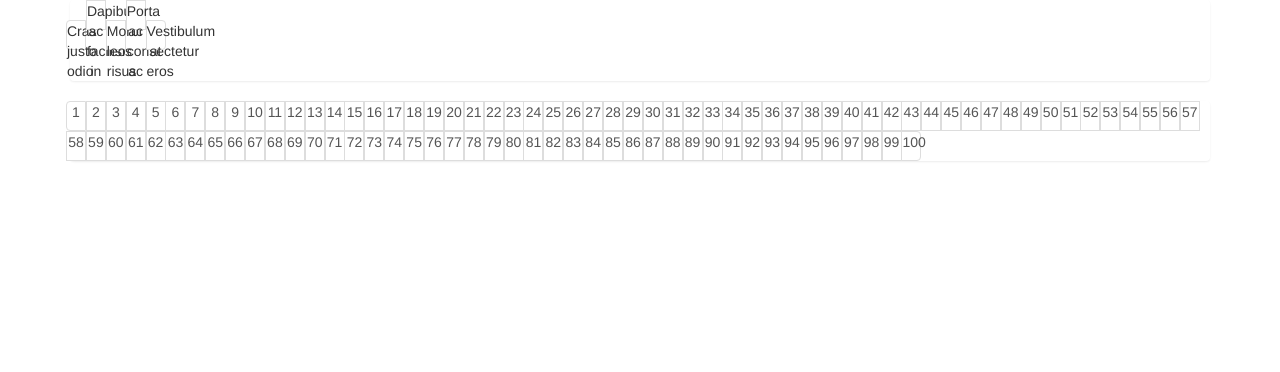
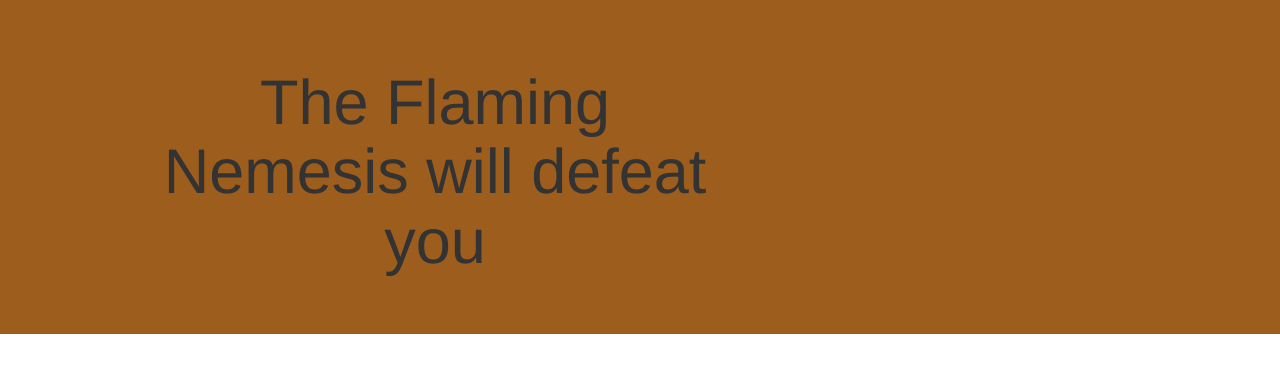
Before and after one commit to seanjohnite/flaming-nemesis, a plain HTML site: page index.html in a window 1280 px wide. Drawn offline with Linux system fonts and the light colour scheme.

Commit message:
second try, more basic

```diff
--- a/css/styles.css
+++ b/css/styles.css
@@ -1,45 +1,9 @@
 /**
-* Button list layout
-*/
-
-.list-group-horizontal {
-	vertical-align: middle;
+ * Jumbotron
+ */
+.jumbotron {
+	text-align: center;
+	background-color: #9D5D1C;
+	padding-left: 40px;
+	padding-right: 40px;
 }
-
-.list-group-horizontal .list-group-item {
-    display: table-cell;
-}
-.list-group-horizontal .list-group-item {
-	margin-bottom: 0;
-	margin-left:-4px;
-	margin-right: 0;
-    border-style: solid;
-    border-width: 1px;
-    display: inline-block;
-    text-align: center;
-    padding: 0;
-    width: 20px;
-    height: 30px;
-    transition:width 1s, height 1s, background-color 2s;
-}
-.list-group-item:hover {
-    width:200px;
-    height:200px;
-}
-
-.list-group-horizontal .list-group-item a {
-	top: 0;
-	right: 0;
-	left: 0;
-	bottom: 0;
-}
-
-
-.list-group-horizontal .list-group-item:first-child {
-	border-top-right-radius:0;
-	border-bottom-left-radius:4px;
-}
-.list-group-horizontal .list-group-item:last-child {
-	border-top-right-radius:4px;
-	border-bottom-left-radius:0;
-}
--- a/index.html
+++ b/index.html
@@ -11,119 +11,18 @@
   <title>Flaming Nemesis - Can you match up against this hot foe?</title>
 </head>
 <body>
-
+  <div class="jumbotron">
+    <div class="row">
+      <div class="col-sm-offset-1 col-sm-6">
+        <h1>The Flaming Nemesis will defeat you</h1>
+      </div>
+    </div>
+  </div>
   <div class="container">
 
-    <ul class="list-group list-group-horizontal">
-      <li class="list-group-item">Cras justo odio</li>
-      <li class="list-group-item">Dapibus ac facilisis in</li>
-      <li class="list-group-item">Morbi leo risus</li>
-      <li class="list-group-item">Porta ac consectetur ac</li>
-      <li class="list-group-item">Vestibulum at eros</li>
-    </ul>
-    <ul class="list-group list-group-horizontal">
-      <a href="" class="list-group-item">1</a>
-      <a href="" class="list-group-item">2</a>
-      <a href="" class="list-group-item">3</a>
-      <a href="" class="list-group-item">4</a>
-      <a href="" class="list-group-item">5</a>
-      <a href="" class="list-group-item">6</a>
-      <a href="" class="list-group-item">7</a>
-      <a href="" class="list-group-item">8</a>
-      <a href="" class="list-group-item">9</a>
-      <a href="" class="list-group-item">10</a>
-      <a href="" class="list-group-item">11</a>
-      <a href="" class="list-group-item">12</a>
-      <a href="" class="list-group-item">13</a>
-      <a href="" class="list-group-item">14</a>
-      <a href="" class="list-group-item">15</a>
-      <a href="" class="list-group-item">16</a>
-      <a href="" class="list-group-item">17</a>
-      <a href="" class="list-group-item">18</a>
-      <a href="" class="list-group-item">19</a>
-      <a href="" class="list-group-item">20</a>
-      <a href="" class="list-group-item">21</a>
-      <a href="" class="list-group-item">22</a>
-      <a href="" class="list-group-item">23</a>
-      <a href="" class="list-group-item">24</a>
-      <a href="" class="list-group-item">25</a>
-      <a href="" class="list-group-item">26</a>
-      <a href="" class="list-group-item">27</a>
-      <a href="" class="list-group-item">28</a>
-      <a href="" class="list-group-item">29</a>
-      <a href="" class="list-group-item">30</a>
-      <a href="" class="list-group-item">31</a>
-      <a href="" class="list-group-item">32</a>
-      <a href="" class="list-group-item">33</a>
-      <a href="" class="list-group-item">34</a>
-      <a href="" class="list-group-item">35</a>
-      <a href="" class="list-group-item">36</a>
-      <a href="" class="list-group-item">37</a>
-      <a href="" class="list-group-item">38</a>
-      <a href="" class="list-group-item">39</a>
-      <a href="" class="list-group-item">40</a>
-      <a href="" class="list-group-item">41</a>
-      <a href="" class="list-group-item">42</a>
-      <a href="" class="list-group-item">43</a>
-      <a href="" class="list-group-item">44</a>
-      <a href="" class="list-group-item">45</a>
-      <a href="" class="list-group-item">46</a>
-      <a href="" class="list-group-item">47</a>
-      <a href="" class="list-group-item">48</a>
-      <a href="" class="list-group-item">49</a>
-      <a href="" class="list-group-item">50</a>
-      <a href="" class="list-group-item">51</a>
-      <a href="" class="list-group-item">52</a>
-      <a href="" class="list-group-item">53</a>
-      <a href="" class="list-group-item">54</a>
-      <a href="" class="list-group-item">55</a>
-      <a href="" class="list-group-item">56</a>
-      <a href="" class="list-group-item">57</a>
-      <a href="" class="list-group-item">58</a>
-      <a href="" class="list-group-item">59</a>
-      <a href="" class="list-group-item">60</a>
-      <a href="" class="list-group-item">61</a>
-      <a href="" class="list-group-item">62</a>
-      <a href="" class="list-group-item">63</a>
-      <a href="" class="list-group-item">64</a>
-      <a href="" class="list-group-item">65</a>
-      <a href="" class="list-group-item">66</a>
-      <a href="" class="list-group-item">67</a>
-      <a href="" class="list-group-item">68</a>
-      <a href="" class="list-group-item">69</a>
-      <a href="" class="list-group-item">70</a>
-      <a href="" class="list-group-item">71</a>
-      <a href="" class="list-group-item">72</a>
-      <a href="" class="list-group-item">73</a>
-      <a href="" class="list-group-item">74</a>
-      <a href="" class="list-group-item">75</a>
-      <a href="" class="list-group-item">76</a>
-      <a href="" class="list-group-item">77</a>
-      <a href="" class="list-group-item">78</a>
-      <a href="" class="list-group-item">79</a>
-      <a href="" class="list-group-item">80</a>
-      <a href="" class="list-group-item">81</a>
-      <a href="" class="list-group-item">82</a>
-      <a href="" class="list-group-item">83</a>
-      <a href="" class="list-group-item">84</a>
-      <a href="" class="list-group-item">85</a>
-      <a href="" class="list-group-item">86</a>
-      <a href="" class="list-group-item">87</a>
-      <a href="" class="list-group-item">88</a>
-      <a href="" class="list-group-item">89</a>
-      <a href="" class="list-group-item">90</a>
-      <a href="" class="list-group-item">91</a>
-      <a href="" class="list-group-item">92</a>
-      <a href="" class="list-group-item">93</a>
-      <a href="" class="list-group-item">94</a>
-      <a href="" class="list-group-item">95</a>
-      <a href="" class="list-group-item">96</a>
-      <a href="" class="list-group-item">97</a>
-      <a href="" class="list-group-item">98</a>
-      <a href="" class="list-group-item">99</a>
-      <a href="" class="list-group-item">100</a>
-    </ul>
+
   </div>
+
 
 </body>
 </html>
```
